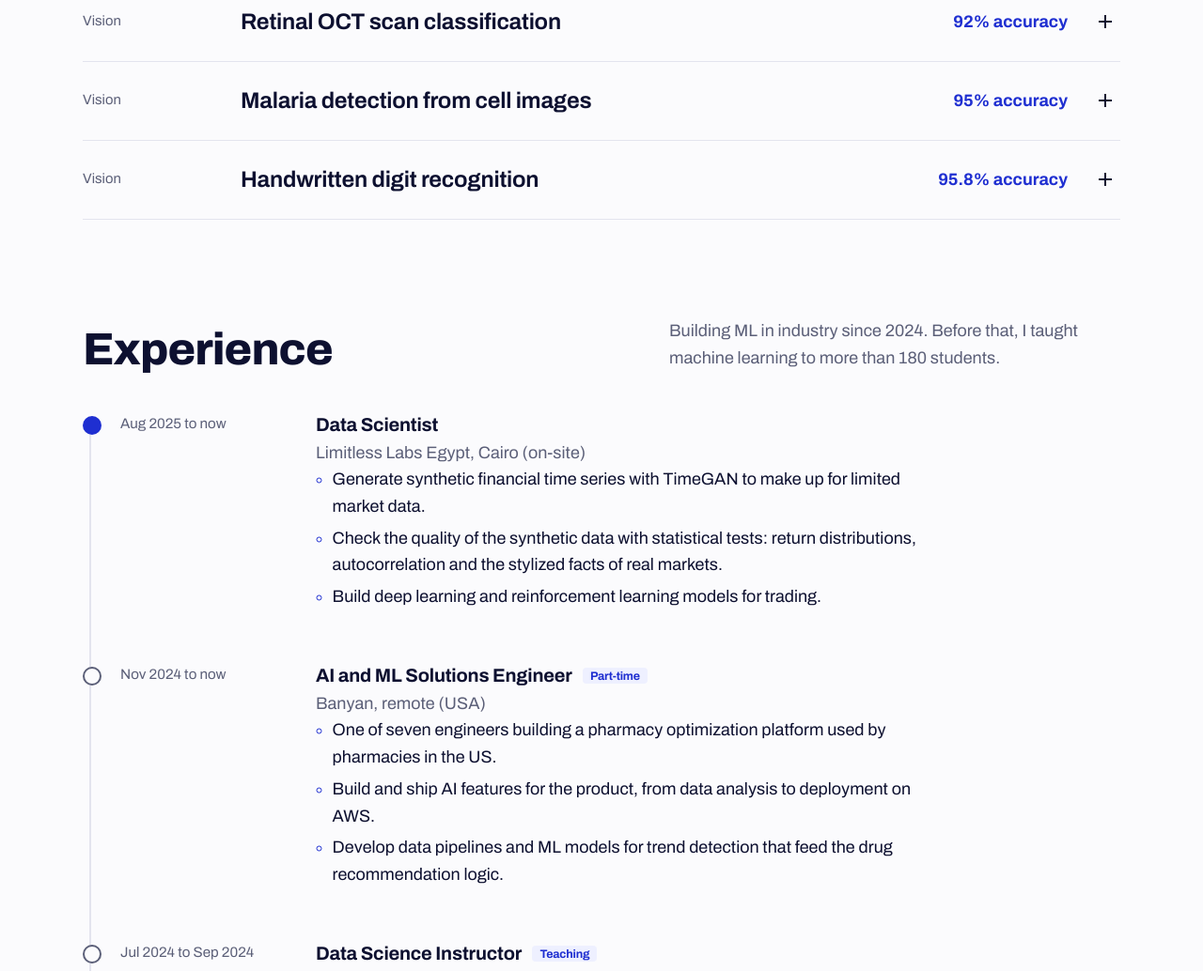
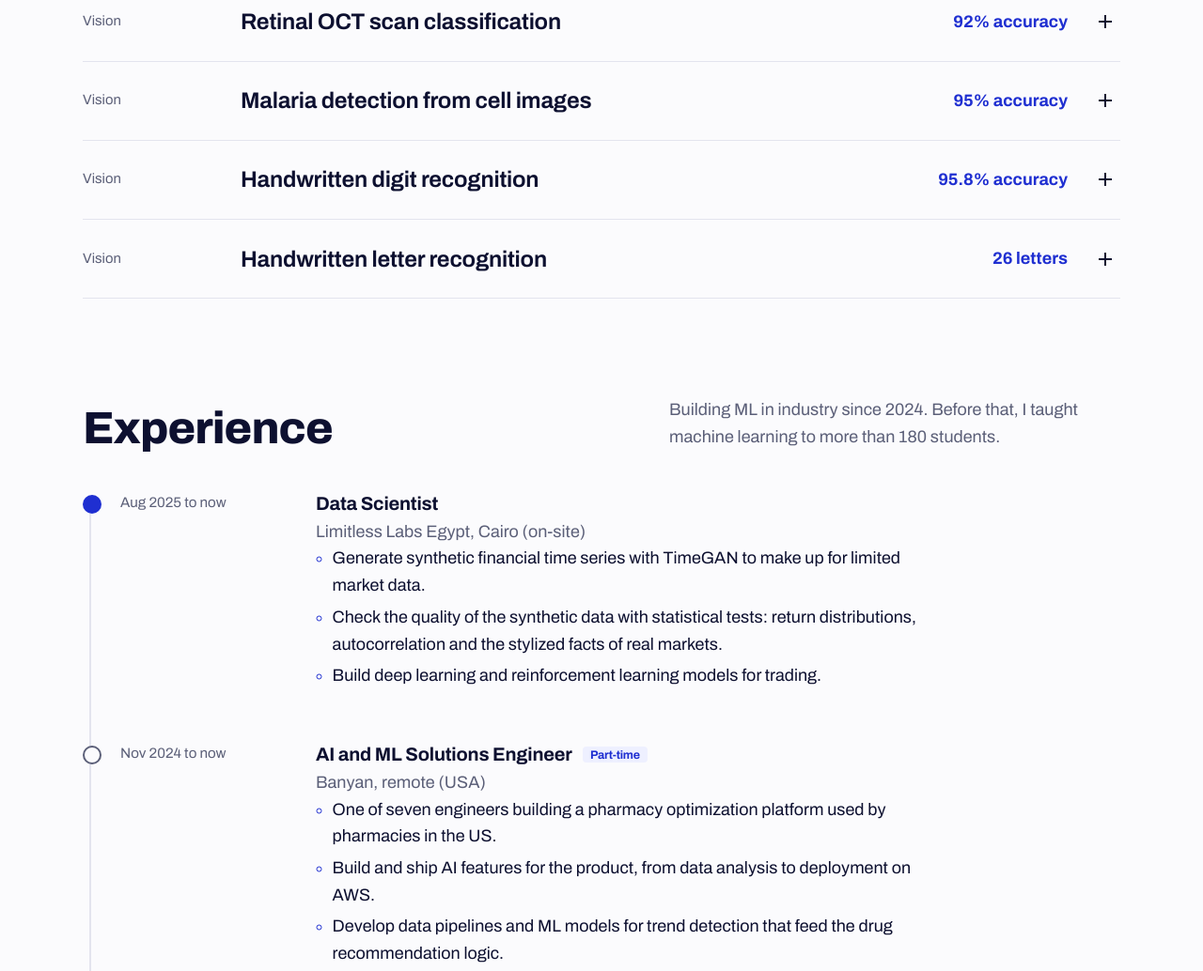
Before and after one commit to 3madMostafa/3madMostafa.github.io, a plain HTML site: page index.html in a window 1280 px wide. Shown: the part 1855-2889 px from the top of the page at 94% size. Drawn offline with Linux system fonts and the light colour scheme.

Commit message:
Add handwritten letter recognition project

```diff
--- a/index.html
+++ b/index.html
@@ -32,7 +32,8 @@
     transcribe_code:"",
     oct_code:       "",
     malaria_code:   "",
-    ocr_code:       "https://github.com/3madMostafa/recognition-of-handwritten-digits"
+    ocr_code:       "https://github.com/3madMostafa/recognition-of-handwritten-digits",
+    letters_code:   "https://github.com/3madMostafa/handwriting-cnn"
   };
 </script>
 
@@ -578,7 +579,11 @@
     { cat: "Vision", where: "Computer vision", title: "Handwritten digit recognition", metric: "95.8% accuracy",
       summary: "Recognizes handwritten digits from the EMNIST Digits dataset.",
       points: ["Built a neural network from scratch with NumPy (92.6% accuracy).", "Built the same model with Keras and reached 95.8% accuracy."],
-      stack: ["Python", "NumPy", "Keras"], links: [["ocr_code", "Code"]] }
+      stack: ["Python", "NumPy", "Keras"], links: [["ocr_code", "Code"]] },
+    { cat: "Vision", where: "Computer vision", title: "Handwritten letter recognition", metric: "26 letters",
+      summary: "Reads handwritten letters from A to Z. You can draw a letter in a small desktop app and the model tells you which one it is.",
+      points: ["A CNN with 3 convolution layers, trained on the EMNIST Letters dataset.", "A simple neural network baseline reached 90.1% accuracy.", "Tkinter drawing app that sends your letter to the trained model."],
+      stack: ["Python", "TensorFlow", "CNN", "Tkinter"], links: [["letters_code", "Code"]] }
   ];
 
   var list = document.getElementById("plist");
```
